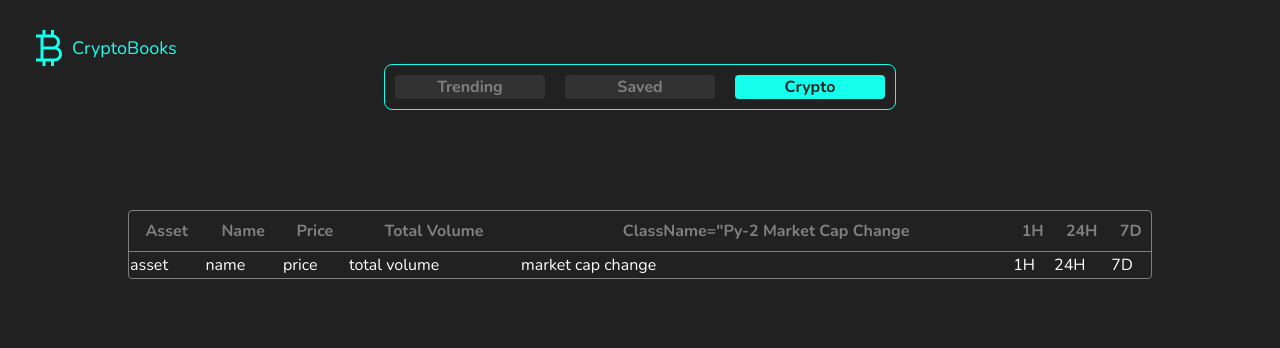
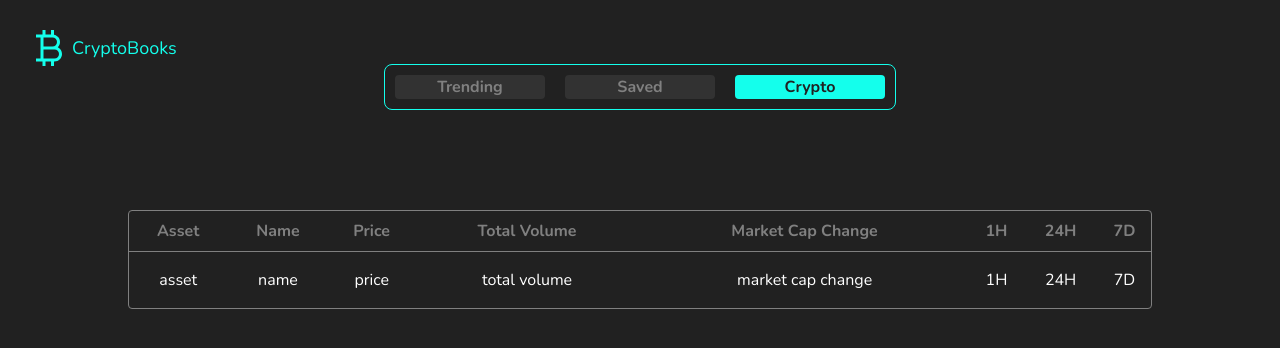
Before and after one commit to Khalilo1902/Crypto-Books, a React (Vite) app: page /crypto in a window 1280 px wide. Shown: the top 348 px of the page. Built offline with nearby package versions, Linux system fonts and the light colour scheme.

Commit message:
reduxTookit install

```diff
--- a/src/App.tsx
+++ b/src/App.tsx
@@ -16,7 +16,6 @@ function App() {
                 <Navigation/>
                 <Outlet/>
 
-
             </main>
 
 
--- a/src/components/TableComponent.tsx
+++ b/src/components/TableComponent.tsx
@@ -14,22 +14,24 @@ const TableComponent = () => {
         <th className="py-2">name</th>
         <th className="py-2">price</th>
         <th className="py-2">total volume</th>
-        <th> className="py-2 market cap change</th>
+        <th className="py-2">market cap change</th>
         <th className="py-2">1H</th>
         <th className="py-2">24H</th>
         <th className="py-2">7D</th>
     </tr>
     </thead>
     <tbody>
-    <tr>
-        <td>asset</td>
-        <td>name</td>
-        <td>price</td>
-        <td>total volume</td>
-        <td>market cap change</td>
-        <td>1H</td>
-        <td>24H</td>
-        <td>7D</td>
+    <tr className="text-center text-base border-b border-gray-100
+    hover:bg-gray-200 last:border-b-0
+    ">
+        <td className="py-4">asset</td>
+        <td className="py-4">name</td>
+        <td className="py-4">price</td>
+        <td className="py-4">total volume</td>
+        <td className="py-4">market cap change</td>
+        <td className="py-4">1H</td>
+        <td className="py-4">24H</td>
+        <td className="py-4">7D</td>
     </tr>
     </tbody>
 </table>
--- /dev/null
+++ b/src/interface/index.ts
@@ -0,0 +1,32 @@
+export interface ICoin{
+    id: string,
+    symbol: "string",
+    name: "string",
+    image: "string",
+    current_price: number,
+    market_cap: number,
+    market_cap_rank: number,
+    fully_diluted_valuation: number,
+    total_volume: number,
+    high_24h: number,
+    low_24h: number,
+    price_change_24h: number,
+    price_change_percentage_24h: number,
+    market_cap_change_24h: number,
+    market_cap_change_percentage_24h: number,
+    circulating_supply: number,
+    total_supply: number,
+    max_supply: number,
+    ath: number,
+    ath_change_percentage: number,
+    ath_date: string,
+    atl: number,
+    atl_change_percentage: number,
+    atl_date: string,
+    roi: null,
+    last_updated: string,
+    price_change_percentage_1h_in_currency: number,
+    price_change_percentage_24h_in_currency: number,
+    price_change_percentage_7d_in_currency: number
+
+}
```
Also changed, not shown: src/features/store.ts (added).
